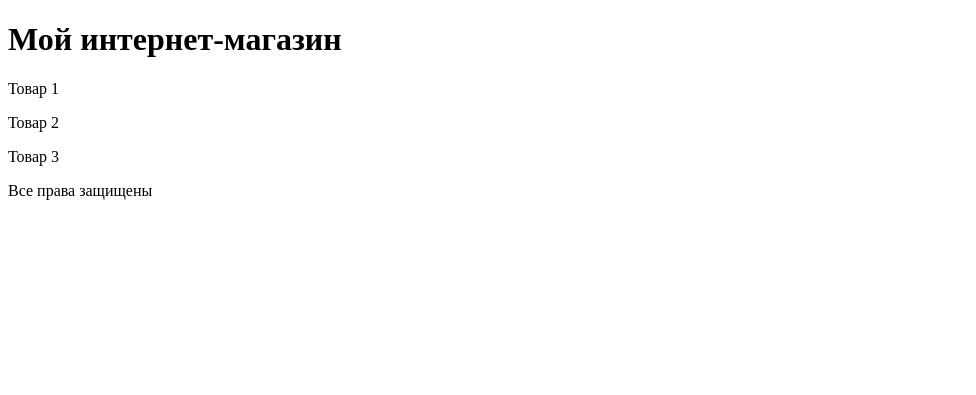
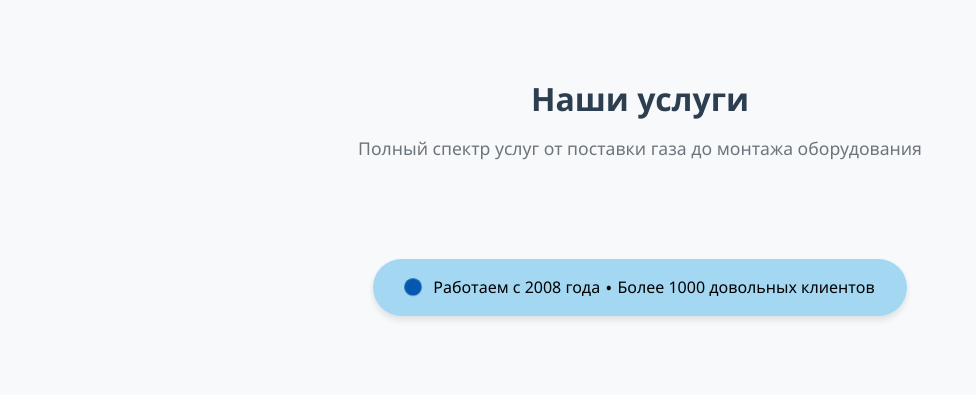
Before and after one commit to KRamenskii/hgk_dev, a Django app: page / in a window 1280 px wide. Shown: the top 395 px of the page, without its empty margins (0-976 px from the left). Run offline with Django 5.2, Linux system fonts and the light colour scheme; data that the repository does not hold is empty.

Commit message:
Created section of services.

```diff
--- a/project/static/css/styles.css
+++ b/project/static/css/styles.css
@@ -0,0 +1,79 @@
+:root {
+    --primary-color: #1A56A2;
+    --primary-dark: #0056b3;
+    --accent-color: #f97415;
+    --text-dark: #2c3e50;
+    --text-light: #6c757d;
+    --text-muted: #95a5a6;
+    --bg-light: #f8f9fa;
+    --bg-white: #ffffff;
+    --border-color: #e9ecef;
+    --shadow: 0 2px 10px rgba(0, 0, 0, 0.1);
+    --border-radius: 0.78rem;
+    --transition: all 0.3s ease;
+    --bg-footer: #363D49;
+    --bg-footer-icon: #4A515C;
+    --bg-blue-secondary: #0497e159;
+    --bg-orange-secondary: #f974154e;
+
+    --icon-size: 4rem;
+    --border-radius: 1rem;
+}
+
+/* Reset and Base Styles */
+* {
+    margin: 0;
+    padding: 0;
+    box-sizing: border-box;
+}
+
+html {
+    scroll-behavior: smooth;
+}
+
+body {
+    font-family: 'Segoe UI', Tahoma, Geneva, Verdana, sans-serif;
+    line-height: 1.6;
+    color: var(--text-dark);
+    background-color: var(--bg-white);
+}
+
+/* Container */
+.container {
+    margin: 0 auto;
+    padding: 0 2rem;
+}
+
+/* Typography */
+h1, h2, h3, h4, h5, h6 {
+    font-weight: 600;
+    line-height: 1.2;
+    margin-bottom: 1rem;
+}
+
+h1 { font-size: 2.5rem; }
+h2 { font-size: 2rem; }
+h3 { font-size: 1.5rem; }
+h4 { font-size: 1.25rem; }
+
+p {
+    margin-bottom: 1rem;
+    color: var(--text-light);
+}
+
+/* Section Headers */
+.section-header {
+    text-align: center;
+    margin-bottom: 3rem;
+}
+
+.section-title {
+    color: var(--text-dark);
+    margin-bottom: 1rem;
+}
+
+.section-subtitle {
+    color: var(--text-light);
+    font-size: 1.1rem;
+    margin: 0 auto;
+}
--- a/project/templates/base.html
+++ b/project/templates/base.html
@@ -5,17 +5,23 @@
     <meta charset="UTF-8">
     <meta name="viewport" content="width=device-width, initial-scale=1.0">
     <title>{% block title %}{% if settings %}{{ settings.company_name }}{% else %}ХГК - Хакасская газовая компания{% endif %}{% endblock %}</title>
-    <link rel="stylesheet" href="https://cdn.jsdelivr.net/npm/bootstrap-icons@1.11.0/font/bootstrap-icons.css">
+    <link rel="stylesheet" href="https://cdn.jsdelivr.net/npm/bootstrap@5.3.3/dist/css/bootstrap.min.css">
+    <link rel="stylesheet" href="https://cdn.jsdelivr.net/npm/bootstrap-icons@1.11.3/font/bootstrap-icons.css"/>
     <link rel="stylesheet" href="{% static 'css/styles.css' %}">
+    <link rel="stylesheet" href="{% static 'css/sections.css' %}">
+    <link rel="stylesheet" href="{% static 'css/responsive.css' %}">
     {% block extra_css %}{% endblock %}
 </head>
 <body>
+    {% include 'website/includes/header.html' %}
 
     <main>
         {% block content %}{% endblock %}
     </main>
 
-    <script src="{% static 'js/main.js' %}"></script>
+    {% include 'website/includes/footer.html' %}
+
+    <script src="https://cdn.jsdelivr.net/npm/bootstrap@5.3.3/dist/js/bootstrap.bundle.min.js"></script>
     {% block extra_js %}{% endblock %}
 </body>
 </html>
--- /dev/null
+++ b/project/website/static/css/responsive.css
@@ -0,0 +1,41 @@
+/* Large screens */
+@media (min-width: 1400px) {
+    .container {
+        align-items: center;
+        max-width: 1400px;
+    }
+
+    .services-grid {
+        grid-template-columns: repeat(4, 1fr);
+    }
+}
+
+@media (max-width: 1200px) {
+    .services-grid {
+        grid-template-columns: repeat(3, 1fr);
+    }
+}
+
+/* Medium screens */
+@media (max-width: 1024px) {
+    .services-grid {
+        grid-template-columns: repeat(2, 1fr);
+    }
+}
+
+/* Tablet */
+@media (max-width: 768px) {
+
+}
+
+/* Mobile */
+@media (max-width: 480px) {
+    .services-grid {
+        grid-template-columns: repeat(auto-fit, minmax(250px, 1fr));
+    }
+}
+
+/* Landscape mobile */
+@media (max-width: 768px) and (orientation: landscape) {
+
+}
--- /dev/null
+++ b/project/website/static/css/sections.css
@@ -0,0 +1,99 @@
+/* Services section */
+.services {
+    padding: 5rem 0;
+    background-color: var(--bg-light);
+}
+
+.services-grid {
+    display: grid;
+    grid-template-columns: repeat(auto-fit, minmax(300px, 1fr));
+    gap: 2rem;
+    margin-bottom: 3rem;
+}
+
+/* Card Styles */
+.service-card {
+    background-color: var(--bg-white);
+    border-radius: var(--border-radius);
+    padding: 1.5rem;
+    box-shadow: var(--shadow);
+    transition: var(--transition);
+    border: 1px solid var(--border-color);
+}
+
+.service-card:hover {
+    transform: translateY(-5px);
+    box-shadow: 0 5px 20px rgba(0, 0, 0, 0.15);
+}
+
+.service-card-icon {
+    width: 60px;
+    height: 60px;
+    background-color: var(--bg-blue-secondary);
+    border-radius: var(--border-radius);
+    display: flex;
+    align-items: center;
+    justify-content: center;
+    margin-bottom: 1rem;
+    font-size: 1.5rem;
+    color: white;
+}
+
+.service-card-title {
+    font-size: 1.125rem;
+    font-weight: 600;
+    color: var(--text-dark);
+    margin-bottom: 0.75rem;
+}
+
+.service-card-description {
+    color: var(--text-light);
+    line-height: 1.5;
+}
+
+.service-card-icon {
+    width: var(--icon-size);
+    height: var(--icon-size);
+    background-color: var(--bg-blue-secondary);
+    border-radius: var(--border-radius);
+    display: flex;
+    align-items: center;
+    justify-content: center;
+    margin-bottom: 1rem;
+    font-size: 1.5rem;
+    color: white;
+}
+
+.animated-box {
+    max-width: max-content;
+    background: var(--bg-blue-secondary);
+    color: black;
+    padding: 1rem 2rem;
+    border-radius: 2rem;
+    display: flex;
+    align-items: center;
+    gap: 12px;
+    box-shadow: 0 4px 6px rgba(0, 0, 0, 0.1);
+    margin: 0 auto;
+}
+
+.blinking-dot {
+    width: 1rem;
+    height: 1rem;
+    border-radius: 50%;
+    background-color: var(--accent-color);
+    animation: blink 1.5s infinite;
+    flex-shrink: 0;
+}
+
+/* Анимация мигания */
+@keyframes blink {
+    0%, 100% {
+        background-color: var(--accent-color);
+        transform: scale(1);
+    }
+    50% {
+        background-color: var(--primary-dark); /* Бирюзовый */
+        transform: scale(1.1);
+    }
+}
--- a/project/website/templates/website/index.html
+++ b/project/website/templates/website/index.html
@@ -1,23 +1,11 @@
-<!DOCTYPE html>
-<html>
-<head>
-    <title>{% block title %}Главная страница{% endblock %}</title>
-</head>
-<body>
-    <header>
-        <h1>Мой интернет-магазин</h1>
-    </header>
+{% extends "base.html" %}
 
-    <div class="content">
-        {% block content %}
-        {% for product in products %}
-            <p>{{ product }}</p>
-        {% endfor %}
-    {% endblock %}
-    </div>
-
-    <footer>
-        <p>Все права защищены</p>
-    </footer>
-</body>
-</html>
+{% block content %}
+    {% include 'website/sections/hero.html' %}
+    {% include 'website/sections/services.html' %}
+    {% include 'website/sections/advantages.html' %}
+    {% include 'website/sections/cta.html' %}
+    {% include 'website/sections/contacts.html' %}
+    {% include 'website/sections/management.html' %}
+    {% include 'website/sections/coverage.html' %}
+{% endblock %}
--- a/project/website/templates/website/sections/services.html
+++ b/project/website/templates/website/sections/services.html
@@ -0,0 +1,29 @@
+<section id="services" class="services">
+    <div class="container">
+        <div class="section-header">
+            <h2 class="section-title">Наши услуги</h2>
+            <p class="section-subtitle">
+                Полный спектр услуг от поставки газа до монтажа оборудования
+            </p>
+        </div>
+
+        <div class="services-grid">
+            {% for service in services %}
+            <div class="service-card">
+                <div class="service-card-icon">
+                    <i class="icon">{{ service.icon }}</i>
+                </div>
+                <h3 class="service-card-title">{{ service.title }}</h3>
+                <p class="service-card-description">
+                    {{ service.description }}
+                </p>
+            </div>
+            {% endfor %}
+        </div>
+
+        <div class="animated-box">
+            <span class="blinking-dot"></span>
+            Работаем с 2008 года ∙ Более 1000 довольных клиентов
+        </div>
+    </div>
+</section>
--- a/project/website/views.py
+++ b/project/website/views.py
@@ -1,7 +1,20 @@
 from django.shortcuts import render
+from .models import (
+    SiteSettings, Service
+)
 
 def index(request):
+    """Главная страница"""
+    # Получаем настройки сайта
+    try:
+        settings = SiteSettings.objects.first()
+    except:
+        settings = None
+
+    services = Service.objects.filter(is_active=True).order_by('order')
+
     context = {
-        'products': ['Товар 1', 'Товар 2', 'Товар 3'],
+        'settings': settings,
+        'services': services,
     }
     return render(request, 'website/index.html', context)
```
Also changed, not shown: project/website/static/img/image1.png (added).
